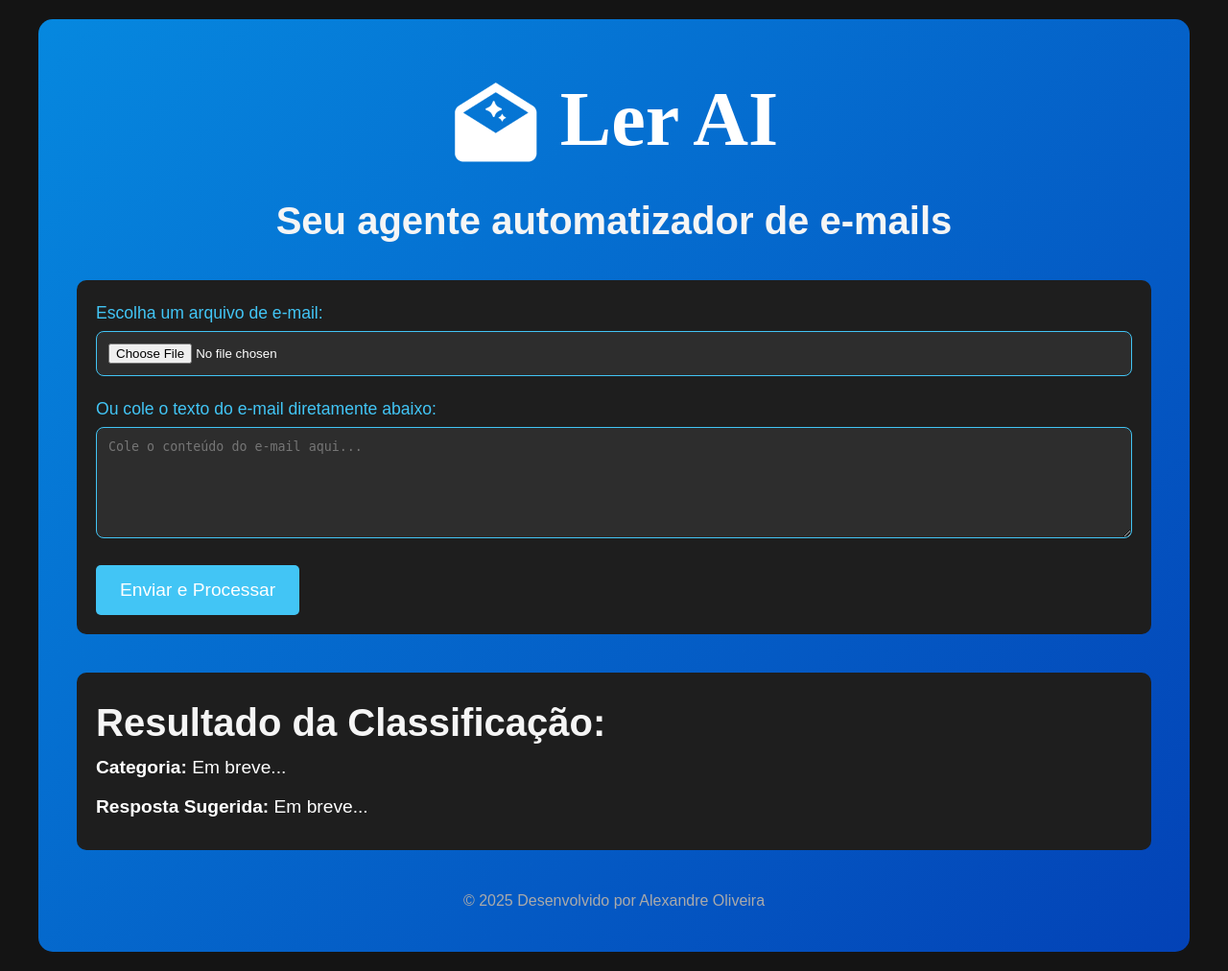
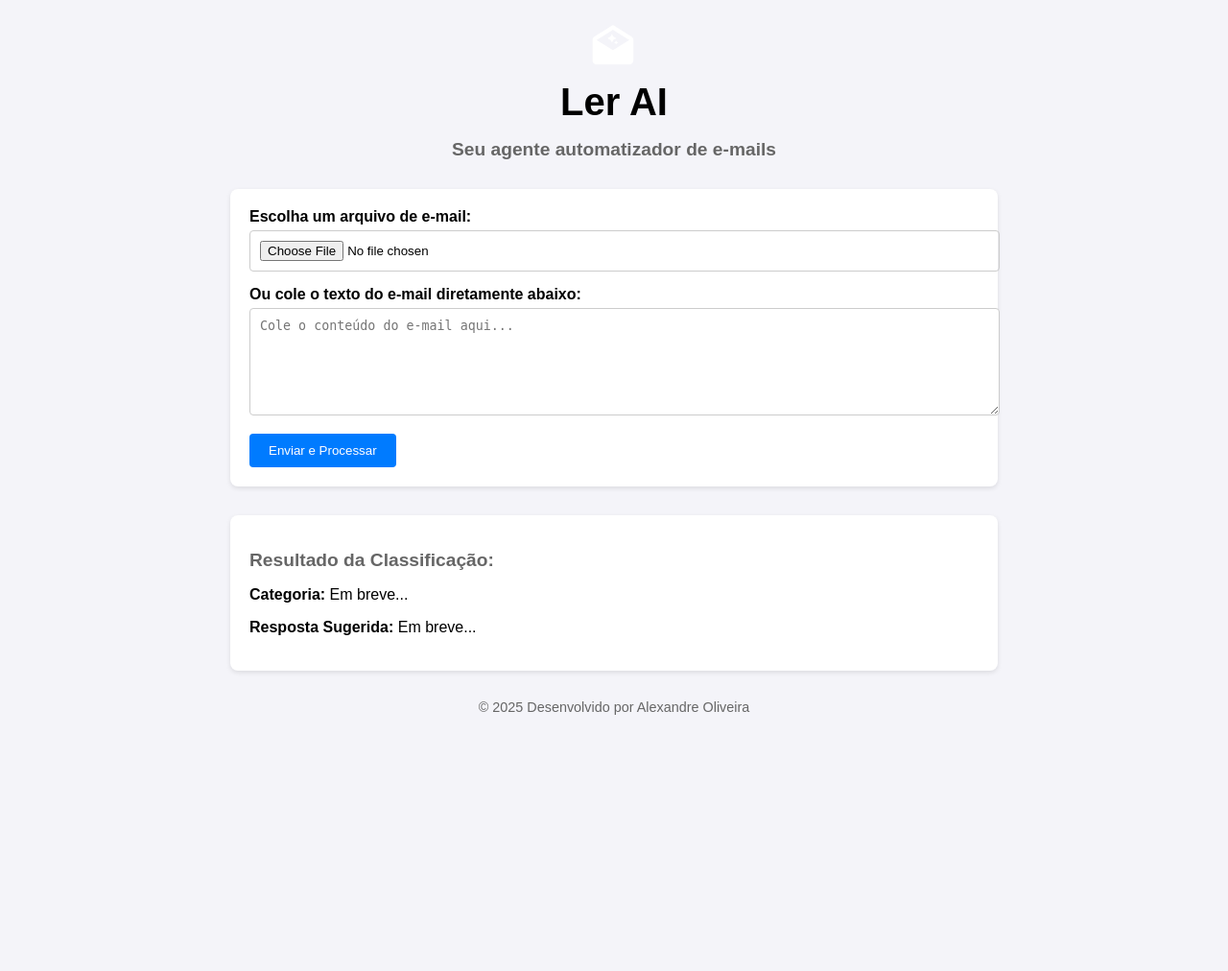
Before and after one commit to oalexandreoliveira/Website-LerAI, a Flask app: page / in a window 1280 px wide. Shown: the whole page at 96% size. After the commit the page ends 745 px from the top, so only its background shows below. Run offline with Flask 3, Linux system fonts and the light colour scheme.

Commit message:
consertando html e css

```diff
--- /dev/null
+++ b/static/styles.css
@@ -0,0 +1,84 @@
+body {
+    font-family: Arial, sans-serif;
+    margin: 0;
+    padding: 0;
+    background-color: #f4f4f9;
+}
+
+.container {
+    max-width: 800px;
+    margin: 0 auto;
+    padding: 20px;
+}
+
+header {
+    text-align: center;
+    margin-bottom: 30px;
+}
+
+.app-logo {
+    width: 50px;
+    margin-bottom: 10px;
+}
+
+h1 {
+    font-size: 2.5rem;
+    margin: 0;
+}
+
+h2 {
+    font-size: 1.2rem;
+    color: #666;
+}
+
+.form-container {
+    background-color: #fff;
+    padding: 20px;
+    border-radius: 8px;
+    box-shadow: 0 2px 5px rgba(0, 0, 0, 0.1);
+}
+
+form label {
+    display: block;
+    margin-bottom: 5px;
+    font-weight: bold;
+}
+
+input[type="file"], textarea {
+    width: 100%;
+    padding: 10px;
+    margin-bottom: 15px;
+    border: 1px solid #ccc;
+    border-radius: 4px;
+}
+
+button {
+    background-color: #007bff;
+    color: white;
+    padding: 10px 20px;
+    border: none;
+    border-radius: 4px;
+    cursor: pointer;
+}
+
+button:hover {
+    background-color: #0056b3;
+}
+
+.result-container {
+    margin-top: 30px;
+    background-color: #fff;
+    padding: 20px;
+    border-radius: 8px;
+    box-shadow: 0 2px 5px rgba(0, 0, 0, 0.1);
+}
+
+footer {
+    text-align: center;
+    margin-top: 30px;
+    color: #666;
+}
+
+footer p {
+    font-size: 0.9rem;
+}
--- a/styles.css
+++ /dev/null
@@ -1,151 +0,0 @@
-/* Resetando estilos */
-* {
-    margin: 0;
-    padding: 0;
-    box-sizing: border-box;
-}
-
-body {
-    font-family: 'Arial', sans-serif;
-    background-color: rgb(20, 20, 20);
-    color: white;
-    line-height: 1.6;
-    padding: 20px;
-}
-
-/* Container principal */
-.container {
-    max-width: 1200px;
-    margin: 0 auto;
-    background: linear-gradient(135deg, #0688df, #0342b6);
-    border-radius: 15px;
-    padding: 40px;
-}
-
-/* Estilo do header */
-header {
-    display: flex;
-    flex-direction: column;  /* Organiza os elementos na coluna */
-    justify-content: center;
-    align-items: center;
-    margin-bottom: 30px;
-    text-align: center;
-}
-
-/* Logo e nome */
-.logo-container {
-    display: flex;
-    align-items: center;
-    gap: 15px; /* Espaço entre o ícone e o nome */
-    margin-bottom: 10px; /* Espaço entre logo e tagline */
-}
-
-/* Ícone da aplicação */
-.app-logo {
-    width: 100px;
-    height: 100px;
-}
-
-/* Título da aplicação */
-h1 {
-    font-size: 5rem;
-    font-family: boxigen;
-    color: #ffffff;
-    margin: 0;
-}
-
-/* Tagline abaixo do título */
-h2 {
-    font-size: 2.5rem;
-    color: #f5f5f5;
-}
-
-/* Estilo do formulário */
-.form-container {
-    background-color: #1e1e1e;
-    padding: 20px;
-    border-radius: 10px;
-    margin-bottom: 40px;
-}
-
-/* Labels dos campos */
-label {
-    font-size: 1.1rem;
-    margin-bottom: 5px;
-    display: block;
-    color: #42c5f5;
-}
-
-/* Inputs e textarea */
-input, textarea {
-    width: 100%;
-    padding: 12px;
-    margin-bottom: 20px;
-    border-radius: 8px;
-    background-color: #2d2d2d;
-    color: white;
-    border: 1px solid #42c5f5;
-}
-
-/* Estilo do botão */
-button {
-    background-color: #42c5f5;
-    color: white;
-    border: none;
-    padding: 15px 25px;
-    font-size: 1.2rem;
-    border-radius: 5px;
-    cursor: pointer;
-    transition: background 0.3s ease;
-}
-
-button:hover {
-    background-color: #39a3c0;
-}
-
-/* Seção de resultados */
-.result-container {
-    background-color: #1e1e1e;
-    padding: 20px;
-    border-radius: 10px;
-}
-
-/* Estilo dos resultados */
-.result-container p {
-    font-size: 1.2rem;
-    margin-bottom: 10px;
-}
-
-/* Rodapé */
-footer {
-    text-align: center;
-    margin-top: 40px;
-    font-size: 1rem;
-    color: #aaa;
-}
-
-/* Responsividade */
-@media (max-width: 768px) {
-    .container {
-        padding: 20px;
-    }
-
-    .form-container, .result-container {
-        padding: 15px;
-    }
-
-    h1 {
-        font-size: 2rem;
-    }
-
-    /* Ícone do logo reduzido para telas menores */
-    .app-logo {
-        width: 50px;
-        height: 50px;
-    }
-
-    /* Ajustando o tamanho da tagline */
-    h2 {
-        font-size: 1rem;
-    }
-}
--- a/templates/index.html
+++ b/templates/index.html
@@ -44,7 +44,6 @@
             event.preventDefault();  // Evita o envio padrão do formulário
 
             const formData = new FormData(this);
-            // Verifica se o campo de texto foi preenchido e o campo de arquivo está vazio
             const emailText = document.getElementById("email-text").value.trim();
             const emailFile = document.getElementById("email-upload").files[0];
 
@@ -60,8 +59,7 @@
             document.getElementById("category-result").textContent = "Processando...";
             document.getElementById("response-result").textContent = "Aguarde...";
 
-            // Envia a requisição para o backend usando AJAX
-            fetch('https://website-lerai.onrender.com/process-email', {  // Altere para o seu link de produção
+            fetch('http://localhost:5000/process-email', {
                 method: 'POST',
                 body: formData
             })
@@ -74,16 +72,12 @@
                 return response.json();
             })
             .then(data => {
-                // Atualiza os resultados com os dados recebidos do backend
                 document.getElementById("category-result").textContent = data.category;
                 document.getElementById("response-result").textContent = data.suggested_response;
             })
             .catch(error => {
                 console.error('Erro ao processar o e-mail:', error);
                 alert('Erro ao processar o e-mail. Detalhes: ' + error.message);
-                // Exibe uma mensagem de erro de fallback
-                document.getElementById("category-result").textContent = "Erro";
-                document.getElementById("response-result").textContent = "Ocorreu um erro ao processar o seu pedido.";
             });
         });
     </script>
```
